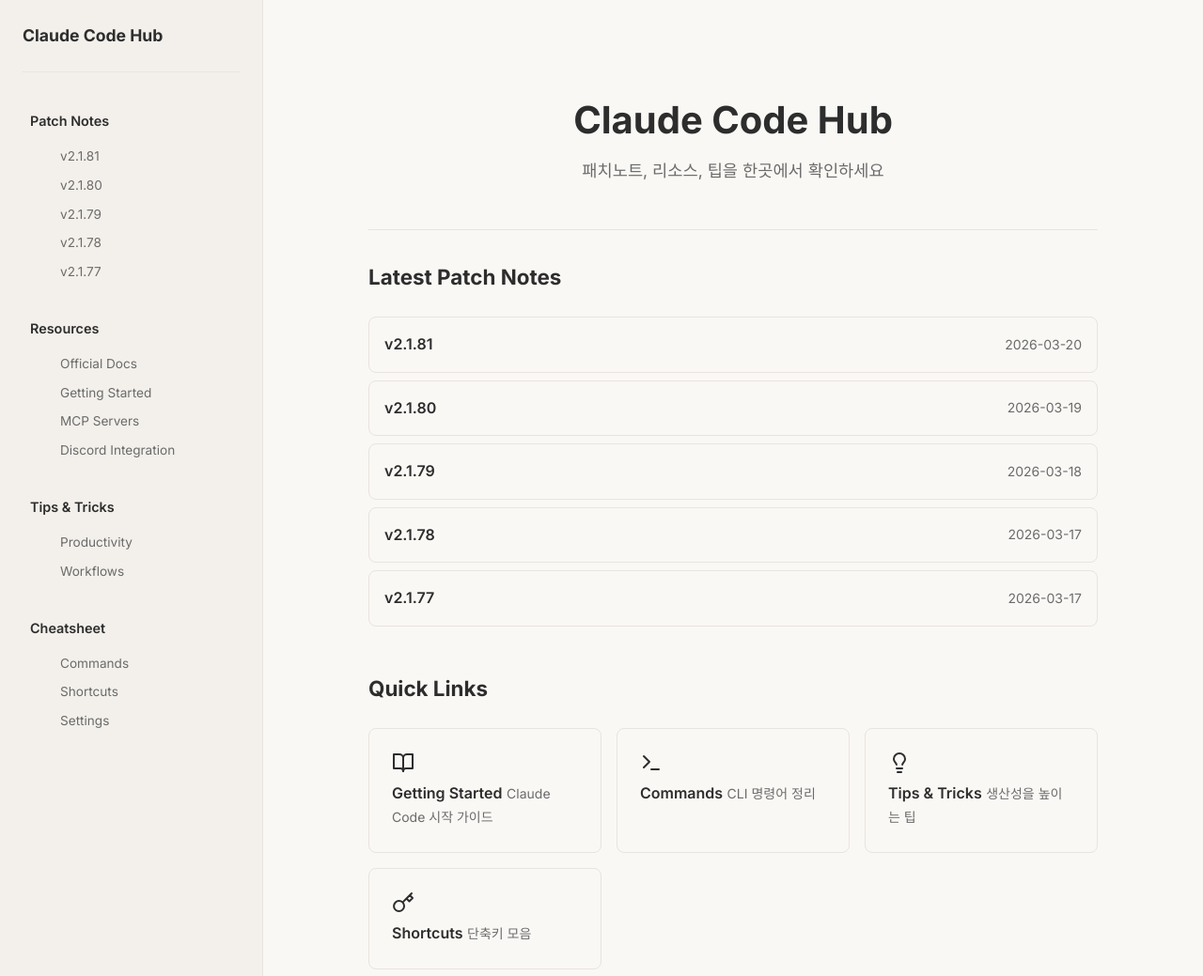
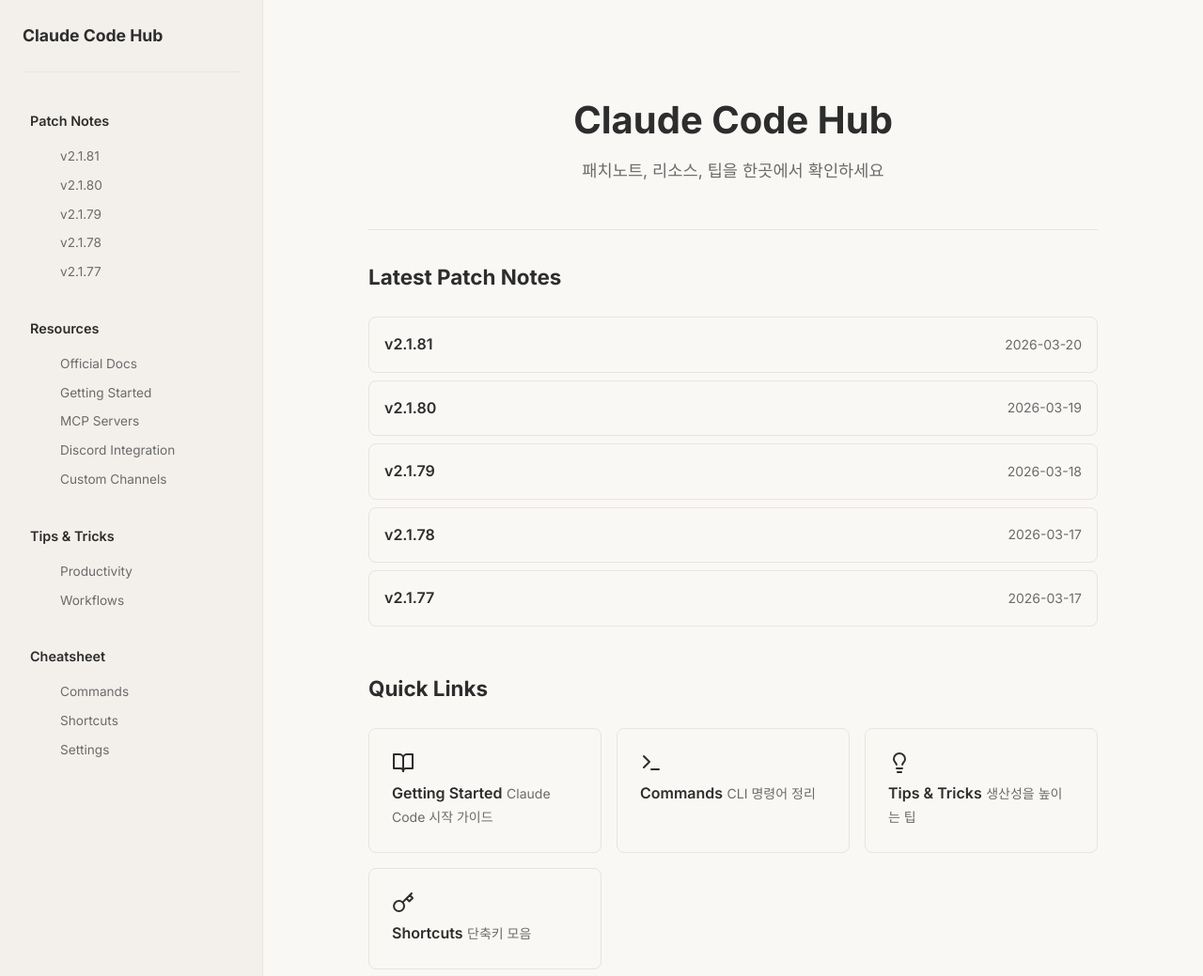
Before and after one commit to picpal/claude-code-hub, a Jekyll site: the page built from index.md, in a window 1280 px wide and 1128 px high. Shown: the top 1039 px of the window at 94% size. Built offline with Jekyll 4.4.1, drawn with Linux system fonts in a browser that asks for light colours.

Commit message:
fix: add Custom Channels to navigation menu
Add missing Custom Channels entry to Resources section in
navigation.yml so it appears in the sidebar menu.

Co-Authored-By: Claude Opus 4.6 (1M context) <noreply@anthropic.com>

```diff
--- a/_data/navigation.yml
+++ b/_data/navigation.yml
@@ -13,6 +13,8 @@
       url: /pages/resources/mcp-servers/
     - title: Discord Integration
       url: /pages/resources/discord-integration/
+    - title: Custom Channels
+      url: /pages/resources/custom-channels/
 
 - title: Tips & Tricks
   url: /pages/tips/
```
